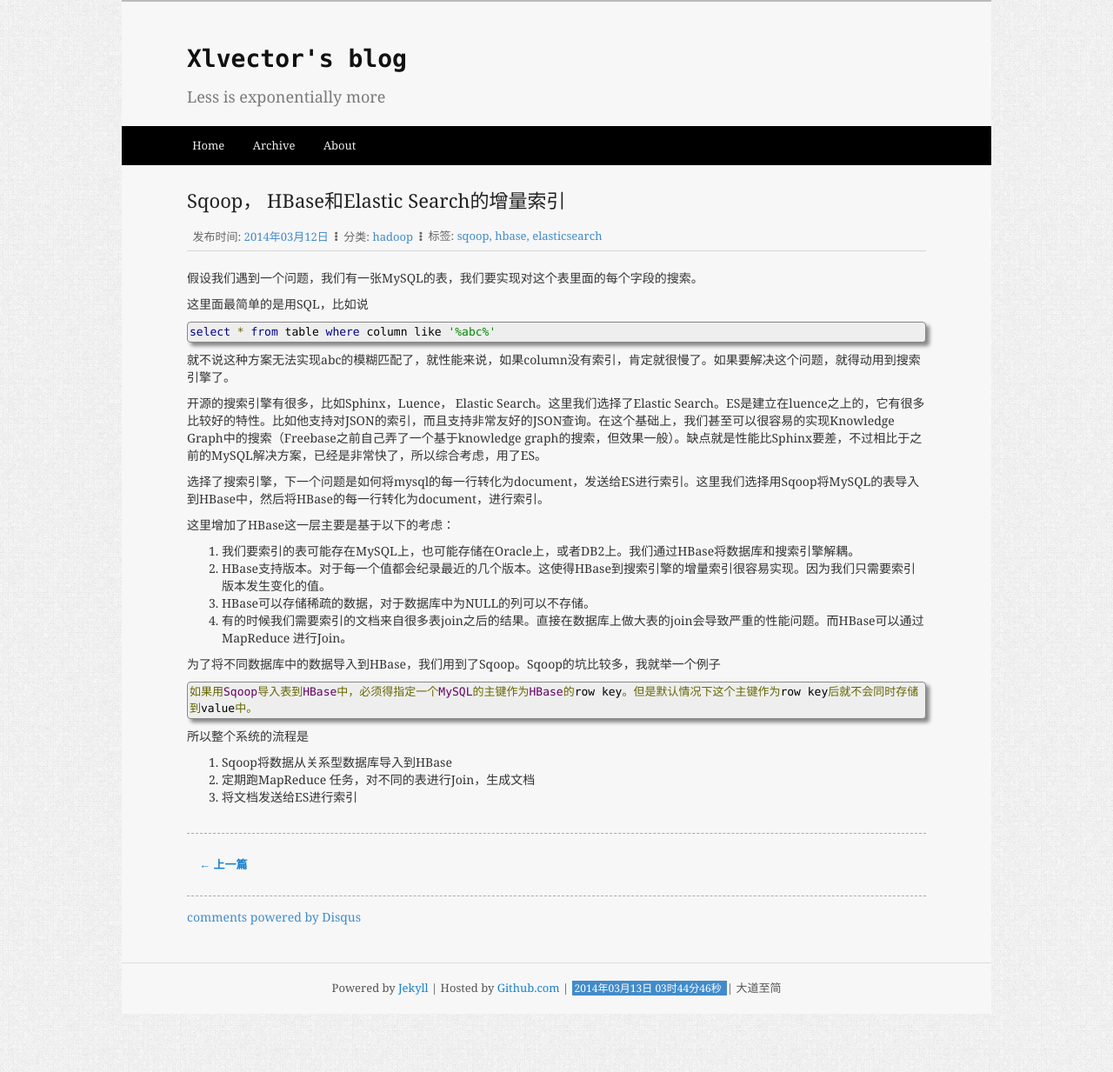
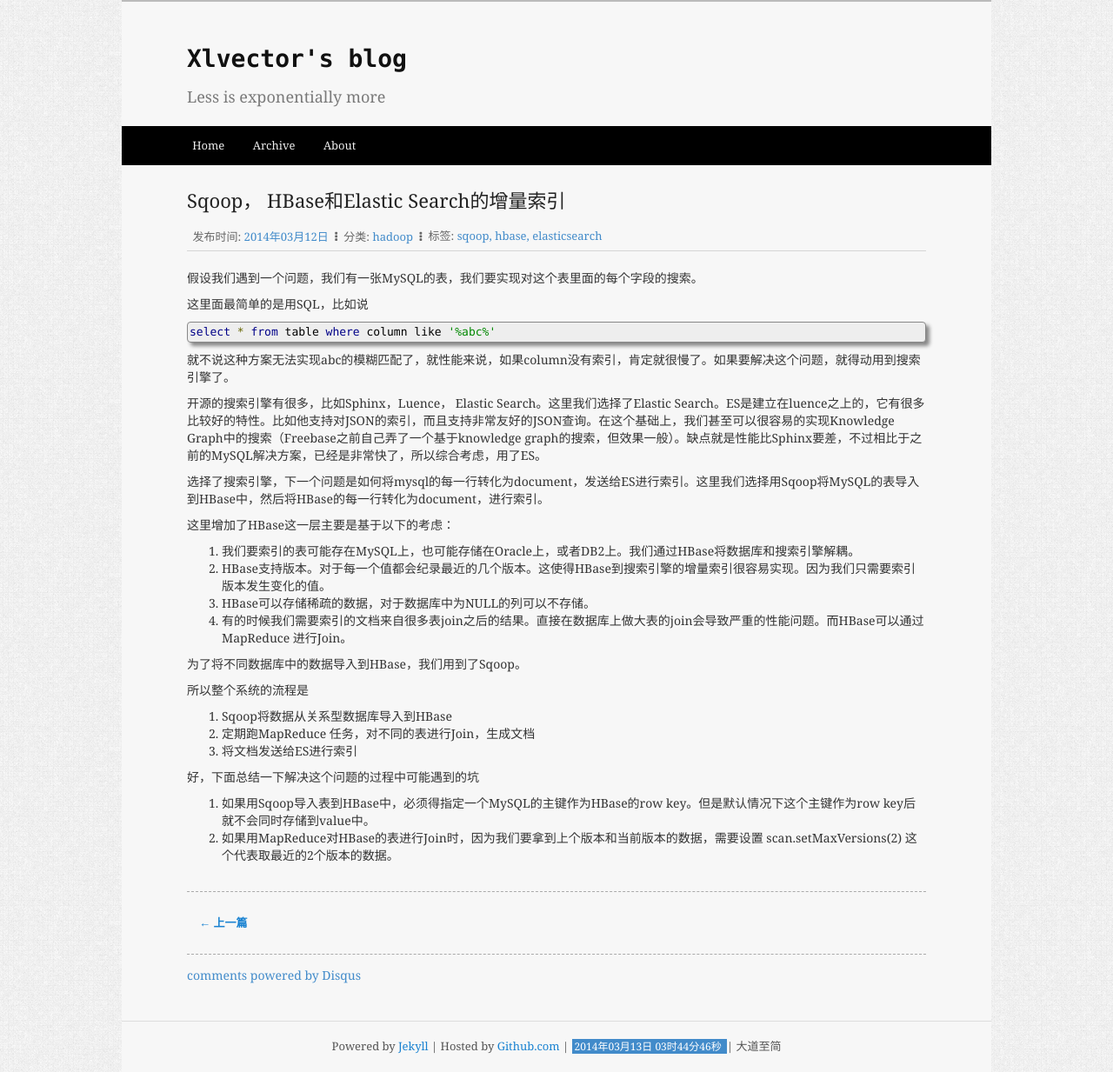
Before and after one commit to xlvector/xlvector.github.com, a Jekyll site: the page built from _posts/2014-03-12-sqoop-hbase-elasticsearch.md, in a window 1280 px wide. Shown: the whole page at 87% size. Built offline with Jekyll 4.4.1, drawn with Linux system fonts in a browser that asks for light colours; Markdown is read by kramdown in place of the engine named in the settings; comment, search, counter and statistics services are not loaded.

Commit message:
change blog

```diff
--- a/_posts/2014-03-12-sqoop-hbase-elasticsearch.md
+++ b/_posts/2014-03-12-sqoop-hbase-elasticsearch.md
@@ -24,12 +24,15 @@ tags: sqoop, hbase, elasticsearch
 3. HBase可以存储稀疏的数据，对于数据库中为NULL的列可以不存储。
 4. 有的时候我们需要索引的文档来自很多表join之后的结果。直接在数据库上做大表的join会导致严重的性能问题。而HBase可以通过MapReduce 进行Join。
 
-为了将不同数据库中的数据导入到HBase，我们用到了Sqoop。Sqoop的坑比较多，我就举一个例子
-
-	如果用Sqoop导入表到HBase中，必须得指定一个MySQL的主键作为HBase的row key。但是默认情况下这个主键作为row key后就不会同时存储到value中。
+为了将不同数据库中的数据导入到HBase，我们用到了Sqoop。
 
 所以整个系统的流程是
 
 1. Sqoop将数据从关系型数据库导入到HBase
 2. 定期跑MapReduce 任务，对不同的表进行Join，生成文档
 3. 将文档发送给ES进行索引
+
+好，下面总结一下解决这个问题的过程中可能遇到的坑
+
+1. 如果用Sqoop导入表到HBase中，必须得指定一个MySQL的主键作为HBase的row key。但是默认情况下这个主键作为row key后就不会同时存储到value中。
+2. 如果用MapReduce对HBase的表进行Join时，因为我们要拿到上个版本和当前版本的数据，需要设置 scan.setMaxVersions(2) 这个代表取最近的2个版本的数据。
```
